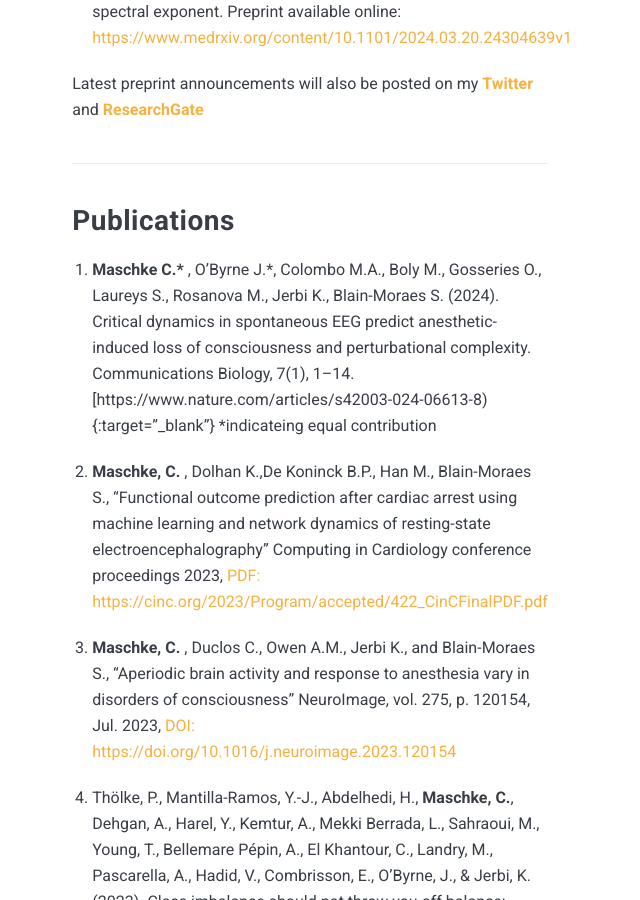
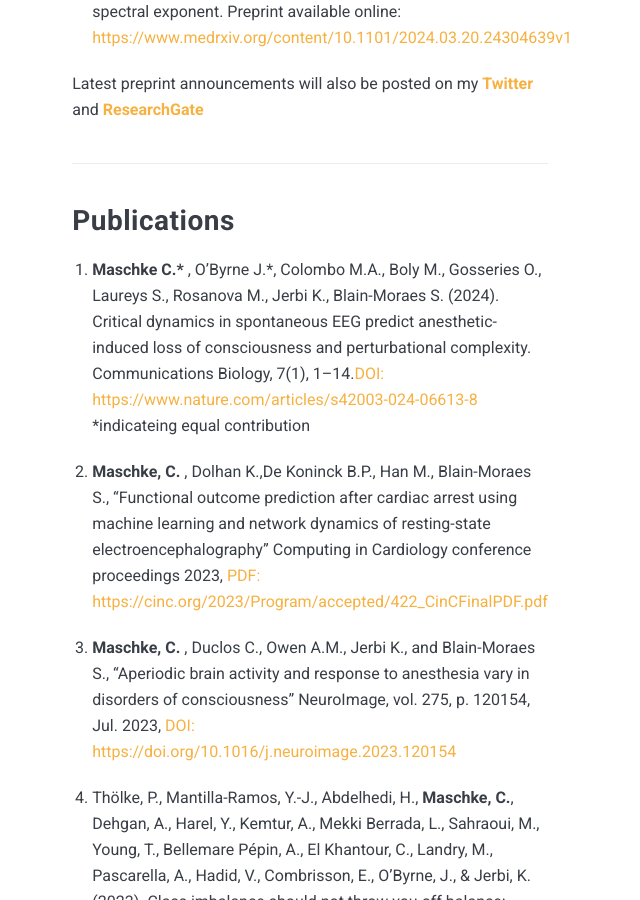
Before and after one commit to CharlotteMaschke/CharlotteMaschke.github.io, a Jekyll site: the page built from _pages/Publications.md, in a window 1280 px wide and 900 px high, scrolled down 515 px. Shown: the whole window, without its empty margins (330-970 px from the left). Built offline with Jekyll 4.4.1, drawn with Linux system fonts in a browser that asks for light colours; nearby versions of some CDN libraries.

Commit message:
fix error

```diff
--- a/_pages/Publications.md
+++ b/_pages/Publications.md
@@ -21,7 +21,7 @@ and <strong>[ResearchGate](https://www.researchgate.net/profile/Charlotte-Maschk
 ## Publications
 
 1.  <strong> Maschke C.* </strong> , O'Byrne J.*, Colombo M.A., Boly M., Gosseries O., Laureys S., Rosanova M., Jerbi K., Blain-Moraes S.
-(2024). Critical dynamics in spontaneous EEG predict anesthetic-induced loss of consciousness and perturbational complexity. Communications Biology, 7(1), 1–14.[https://www.nature.com/articles/s42003-024-06613-8){:target="\_blank"}
+(2024). Critical dynamics in spontaneous EEG predict anesthetic-induced loss of consciousness and perturbational complexity. Communications Biology, 7(1), 1–14.[DOI: https://www.nature.com/articles/s42003-024-06613-8](https://www.nature.com/articles/s42003-024-06613-8){:target="\_blank"}
 *indicateing equal contribution
 
 2. <strong> Maschke, C. </strong>, Dolhan K.,De Koninck B.P., Han M., Blain-Moraes S., “Functional outcome prediction after cardiac arrest using machine learning and network dynamics of resting-state electroencephalography” Computing in Cardiology conference proceedings 2023,
```
Also changed, not shown: _pages/art.md (+1 -1 lines).
